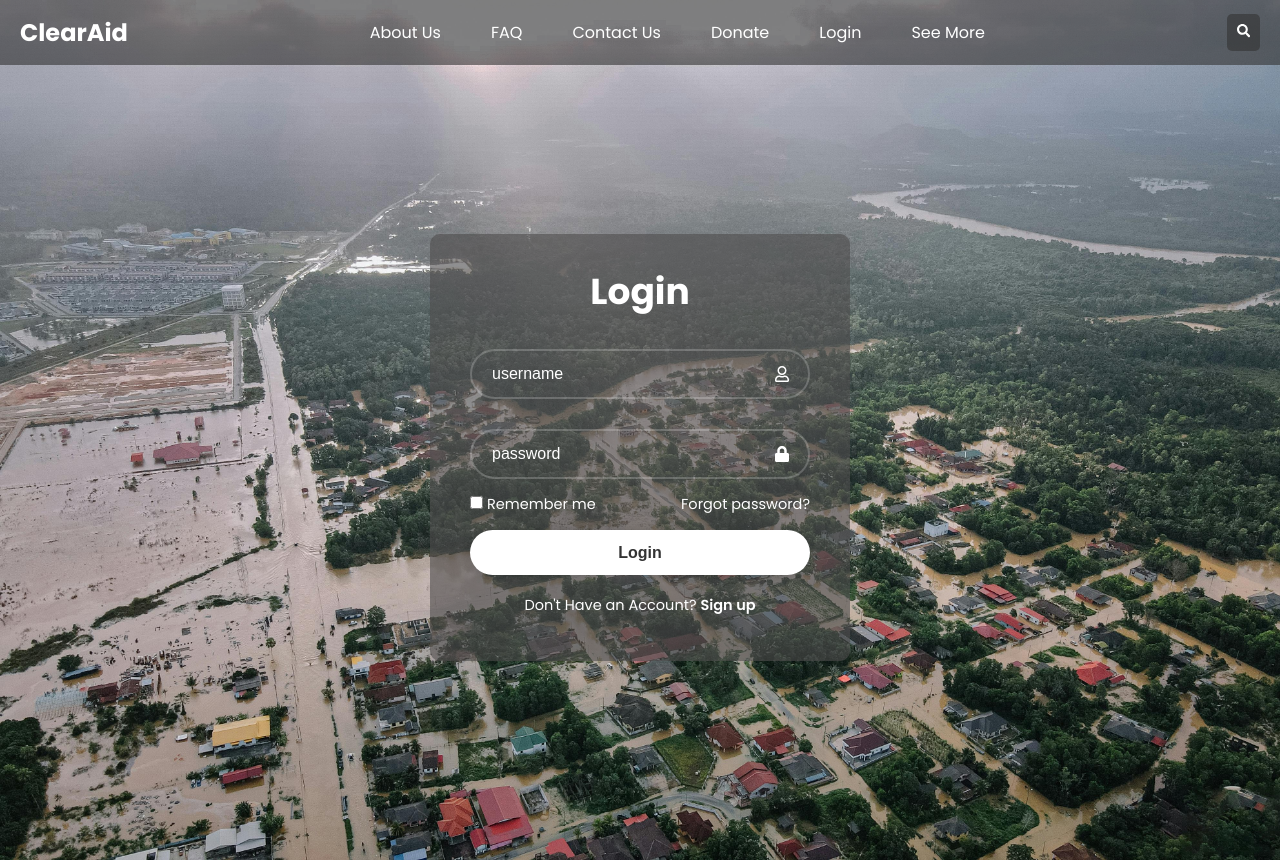
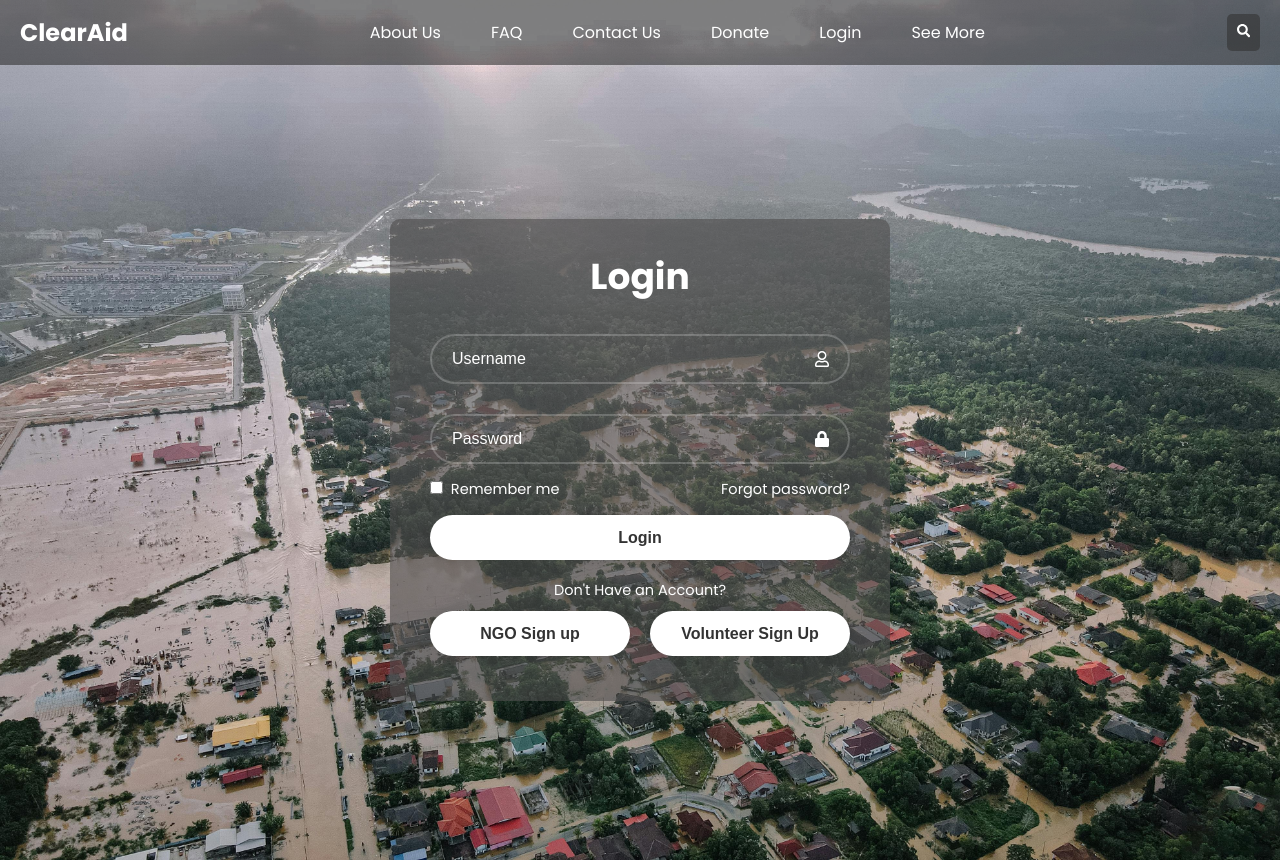
Before and after one commit to fardeensadab/Altruist, a React (Vite) app in the folder Frontend/: page /login in a window 1280 px wide. Built offline with nearby package versions, Linux system fonts and the light colour scheme.

Commit message:
NGO signup added

```diff
--- a/Frontend/src/App.jsx
+++ b/Frontend/src/App.jsx
@@ -1,12 +1,22 @@
+import React, { useState } from "react";
 import { LoginForm } from "./Components/LoginForm/LoginForm";
 import { TopBar } from "./Components/TopBar";
+import SignUp_NGO from "./Components/SignUp/SignUp_NGO";
 import "./index.css";
 
 function App() {
-  return <>
-  <TopBar />
-  <LoginForm />;
-  </>
+  const [isLogin, setIsLogin] = useState(true);
+
+  return (
+    <>
+      <TopBar />
+      {isLogin ? (
+        <LoginForm onSwitch={() => setIsLogin(false)} />
+      ) : (
+        <SignUp_NGO onSwitch={() => setIsLogin(true)} />
+      )}
+    </>
+  );
 }
 
 export default App;
--- a/Frontend/src/Components/LoginForm/LoginForm.css
+++ b/Frontend/src/Components/LoginForm/LoginForm.css
@@ -80,10 +80,22 @@
   margin: 20px 0 15px;
 }
 
+.register-link button {
+  margin-top: 10px;
+}
+
+.button-container {
+  display: flex;
+  gap: 10px;
+}
+
+
 .register-link p a {
   color: white;
   text-decoration: none;
   font-weight: 600;
+  display: flex;
+  align-items: center;
 }
 
 .register-link p a:hover {
--- a/Frontend/src/Components/LoginForm/LoginForm.jsx
+++ b/Frontend/src/Components/LoginForm/LoginForm.jsx
@@ -3,29 +3,37 @@ import "./LoginForm.css";
 import { FaRegUser } from "react-icons/fa";
 import { FaLock } from "react-icons/fa";
 
-export const LoginForm = () => {
+export const LoginForm = ({ onSwitch }) => {
   return (
     <div className="wrapper">
       <form action="">
         <h1>Login</h1>
         <div className="input-box">
-          <input type="text" placeholder="username" required></input>
+          <input type="text" placeholder="Username" required />
           <FaRegUser className="icon" />
         </div>
         <div className="input-box">
-          <input type="password" placeholder="password" required></input>
+          <input type="password" placeholder="Password" required />
           <FaLock className="icon" />
         </div>
         <div className="remember-forgot">
           <label>
-            <input type="checkbox"></input>Remember me
+            <input type="checkbox" /> Remember me
           </label>
           <a href="#">Forgot password?</a>
         </div>
         <button type="submit">Login</button>
         <div className="register-link">
           <p>
-            Don't Have an Account? <a href="#">Sign up</a>
+            Don't Have an Account?{" "}
+            <div className="button-container">
+              <button onClick={onSwitch} style={{ marginRight: "10px" }}>
+                NGO Sign up
+              </button>
+              <button onClick={() => alert("Another action")}>
+                Volunteer Sign Up
+              </button>
+            </div>
           </p>
         </div>
       </form>
--- /dev/null
+++ b/Frontend/src/Components/SignUp/SignUp_NGO.css
@@ -0,0 +1,115 @@
+
+
+.wrapper {
+    width: 500px;
+    background-color: rgba(79, 78, 77, 0.6);
+    color: white;
+    border-radius: 10px;
+    padding: 30px 40px;
+}
+
+.wrapper h1 {
+    font-size: 36px;
+    text-align: center;
+}
+
+.input-box {
+    position: relative;
+    width: 100%;
+    margin: 30px 0;
+}
+
+.email-phone {
+    display: flex;
+    justify-content: space-between;
+}
+
+.email-phone input {
+    width: 48%;
+    margin-right: 2%;
+}
+
+.email-phone input:last-child {
+    margin-right: 0;
+}
+
+.input-box input {
+    height: 50px;
+    background: transparent;
+    border: 2px solid rgba(255, 255, 255, 0.2);
+    border-radius: 40px;
+    font-size: 16px;
+    color: white;
+    padding: 20px 45px 20px 20px;
+}
+
+.input-box input::placeholder {
+    color: white;
+}
+
+.input-box .icon {
+    position: absolute;
+    right: 20px;
+    top: 50%;
+    transform: translateY(-50%);
+}
+
+.transaction-methods {
+    margin: 20px 0;
+    text-align: center;
+}
+
+.transaction-methods h2 {
+    color: white;
+    margin-bottom: 10px;
+    font-size: 18px;
+}
+
+.checkbox-group {
+    display: flex;
+    justify-content: space-around;
+    align-items: center;
+    margin-top: 10px;
+}
+
+.checkbox-group label {
+    display: flex;
+    align-items: center;
+    color: white;
+    font-size: 16px;
+}
+
+.checkbox-group input[type="checkbox"] {
+    width: 20px;
+    height: 20px;
+    accent-color: white;
+    margin-right: 5px;
+    border: 2px solid rgba(255, 255, 255, 0.6);
+    border-radius: 4px;
+}
+
+.wrapper button {
+    width: 100%;
+    height: 45px;
+    background-color: white;
+    border: none;
+    outline: none;
+    border-radius: 40px;
+    box-shadow: 0 0 10px rgba(0, 0, 0, 0.1);
+    cursor: pointer;
+    font-size: 16px;
+    color: #333;
+    font-weight: 700;
+}
+
+.register-link {
+    font-size: 14.5px;
+    text-align: center;
+    margin: 20px 0 15px;
+}
+
+.register-link p a {
+    color: white;
+    text-decoration: none;
+    font-weight: 600;
+}
--- /dev/null
+++ b/Frontend/src/Components/SignUp/SignUp_NGO.jsx
@@ -0,0 +1,56 @@
+import React from "react";
+import "./SignUp_NGO.css";
+import { FaRegUser, FaLock, FaEnvelope } from "react-icons/fa";
+
+const SignUp_NGO = ({ onSwitch }) => {
+  return (
+    <div className="wrapper">
+      <form action="">
+        <h1>NGO Sign Up</h1>
+        <div className="input-box">
+          <input type="text" placeholder="Username" required />
+          <FaRegUser className="icon" />
+        </div>
+        <div className="input-box email-phone">
+          <input type="email" placeholder="Email" required />
+          <input type="tel" placeholder="Phone Number" required />
+        </div>
+        <div className="input-box">
+          <input type="password" placeholder="Password" required />
+          <FaLock className="icon" />
+        </div>
+        <div className="input-box">
+          <input type="password" placeholder="Confirm Password" required />
+          <FaLock className="icon" />
+        </div>
+
+        <div className="transaction-methods">
+          <h2>Transaction Method</h2>
+          <div className="checkbox-group">
+            <label>
+              <input type="checkbox" /> Mobile Payment
+            </label>
+            <label>
+              <input type="checkbox" /> Bank Transfer
+            </label>
+            <label>
+              <input type="checkbox" /> Card Payment
+            </label>
+          </div>
+        </div>
+
+        <button type="submit">Sign Up</button>
+        <div className="register-link">
+          <p>
+            Already have an account?{" "}
+            <button onClick={onSwitch} style={{ marginLeft: "5px" }}>
+              Login
+            </button>
+          </p>
+        </div>
+      </form>
+    </div>
+  );
+};
+
+export default SignUp_NGO;
--- a/Frontend/src/Components/TopBar.css
+++ b/Frontend/src/Components/TopBar.css
@@ -17,26 +17,25 @@ nav h1 {
 }
 
 .menu {
-    display: flex; /* Use flexbox for the buttons */
-    gap: 20px; /* Space between buttons */
-    align-items: center; /* Align items vertically in the center */
+    display: flex;
+    gap: 20px;
+    align-items: center;
 }
 
 nav a {
     color: #fff;
     text-decoration: none;
-    padding: 10px 15px; /* Padding for button-like appearance */
+    padding: 10px 15px;
     transition: background-color 0.3s;
 }
 
 nav a:hover {
-    background-color: rgba(255, 255, 255, 0.2); /* Background change on hover */
+    background-color: rgba(255, 255, 255, 0.2);
     border-radius: 8px;
 }
 
-/* Hamburger menu styles */
 .hamburger {
-    display: none; /* Initially hidden */
+    display: none;
     flex-direction: column;
     cursor: pointer;
 }
@@ -48,90 +47,82 @@ nav a:hover {
     margin: 3px 0;
 }
 
-/* Search button styles */
 .search-button {
-    background-color: rgba(51, 51, 51, 0.6); /* Button background */
-    color: #fff; /* Text color */
-    border: none; /* No border */
-    padding: 10px; /* Padding for button */
-    cursor: pointer; /* Pointer cursor on hover */
-    border-radius: 5px; /* Rounded corners */
-    transition: background-color 0.3s, width 0.3s; /* Transition for background and width */
+    background-color: rgba(51, 51, 51, 0.6);
+    color: #fff;
+    border: none;
+    padding: 10px;
+    cursor: pointer;
+    border-radius: 5px;
+    transition: background-color 0.3s, width 0.3s;
 }
 
-/* Expand button on active */
 .search-button.active {
-    background-color: #666; /* Darker background when active */
+    background-color: #666;
 }
 
-/* Search input styles */
 .search-input {
-    padding: 10px; /* Padding for input */
-    border: none; /* No border */
-    border-radius: 5px; /* Rounded corners */
-    margin-left: 10px; /* Space between button and input */
-    width: 200px; /* Default width for input */
-    transition: width 0.3s; /* Smooth transition for width */
+    padding: 10px;
+    border: none;
+    border-radius: 5px;
+    margin-left: 10px;
+    width: 200px;
+    transition: width 0.3s;
 }
 
-/* Responsive styles */
 @media (max-width: 768px) {
     .menu {
-        display: none; /* Hide the links by default on smaller screens */
-        flex-direction: column; /* Stack items vertically */
-        position: absolute; /* Position below the navbar */
-        top: 57px; /* Adjust based on the height of the navbar */
+        display: none;
+        flex-direction: column;
+        position: absolute;
+        top: 57px;
         left: 0;
         right: 0;
-        background-color: rgba(51, 51, 51, 0.6); /* Background color for the menu */
-        padding: 10px 0; /* Add padding to the top and bottom of the menu */
+        background-color: rgba(51, 51, 51, 0.6);
+        padding: 10px 0;
     }
 
     .menu.show {
-        display: flex; /* Show the links when toggled */
+        display: flex;
     }
 
     .hamburger {
-        display: flex; /* Show hamburger icon on smaller screens */
+        display: flex;
     }
 
     .dropdown-menu {
-        display: none; /* Hide dropdown by default */
-        background-color: transparent; /* Remove background color from dropdown */
-        position: absolute; /* Position dropdown below the "See More" button */
+        display: none;
+        background-color: transparent;
+        position: absolute;
         left: 0;
         width: 100%;
     }
 
-    /* Dropdown item styles */
     .dropdown-menu a {
-        display: block; /* Make links block elements */
-        padding: 10px; /* Add padding to each option */
-        color: #fff; /* Text color */
-        text-decoration: none; /* Remove underline */
-        background-color: #444; /* Background color for each option */
-        margin: 5px 0; /* Space between items */
-        transition: background-color 0.3s; /* Transition for hover effect */
-        border-radius: 5px; /* Rounded corners for the boxes */
+        display: block;
+        padding: 10px;
+        color: #fff;
+        text-decoration: none;
+        background-color: #444;
+        margin: 5px 0;
+        transition: background-color 0.3s;
+        border-radius: 5px;
     }
 
-    /* Add border for each option */
     .dropdown-menu a {
-        border: 1px solid transparent; /* Add transparent border */
+        border: 1px solid transparent;
     }
 
-    /* Border and hover effects */
     .dropdown-menu a:hover {
-        background-color: rgba(255, 255, 255, 0.2); /* Background change on hover */
-        border: 1px solid #fff; /* Add border on hover for separation */
+        background-color: rgba(255, 255, 255, 0.2);
+        border: 1px solid #fff;
     }
 
-    /* Adjust search input width on smaller screens */
     .search-input {
-        width: 150px; /* Adjusted width for smaller screens */
+        width: 150px;
     }
 }
 
 body {
-    margin-top: 60px; /* Adjust this value based on the height of your navbar */
+    margin-top: 60px;
 }
--- a/Frontend/src/Components/TopBar.jsx
+++ b/Frontend/src/Components/TopBar.jsx
@@ -1,23 +1,22 @@
 import React, { useState } from "react";
-import {FaSearch } from 'react-icons/fa'; // Importing specific icons
-
-import './TopBar.css'; // Import the CSS file
+import { FaSearch } from 'react-icons/fa';
+import './TopBar.css';
 
 export function TopBar() {
-    const [menuOpen, setMenuOpen] = useState(false); // State to manage the menu toggle
-    const [seeMoreOpen, setSeeMoreOpen] = useState(false); // State to manage "See More" dropdown
-    const [searchOpen, setSearchOpen] = useState(false); // State to manage search bar toggle
+    const [menuOpen, setMenuOpen] = useState(false);
+    const [seeMoreOpen, setSeeMoreOpen] = useState(false);
+    const [searchOpen, setSearchOpen] = useState(false);
 
     const toggleMenu = () => {
-        setMenuOpen(!menuOpen); // Toggle the main menu
+        setMenuOpen(!menuOpen);
     };
 
     const toggleSeeMore = () => {
-        setSeeMoreOpen(!seeMoreOpen); // Toggle the "See More" dropdown
+        setSeeMoreOpen(!seeMoreOpen);
     };
 
     const toggleSearch = () => {
-        setSearchOpen(!searchOpen); // Toggle the search bar
+        setSearchOpen(!searchOpen);
     };
 
     return (
```
